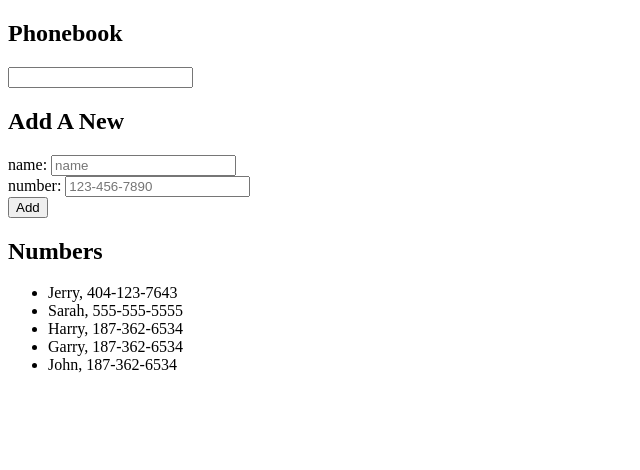
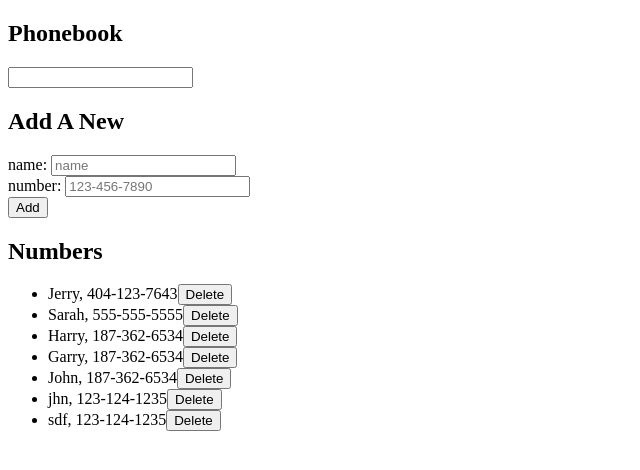
Before and after one commit to Jonathanpatinocs/reactapp, a React (Vite) app in the folder part2/phonebook/: page / in a window 1280 px wide. Before the commit this address had no page. Shown: the top 470 px of the page, without its empty margins (0-640 px from the left). Built offline with nearby package versions, Linux system fonts and the light colour scheme; data requests are answered from the project's data file.

Commit message:
server module

```diff
--- a/part2/phonebook/db.json
+++ b/part2/phonebook/db.json
@@ -1,11 +1,12 @@
-{"phoneBook" : [
+{
+  "phoneBook": [
     {
-      "id":1,
+      "id": 1,
       "name": "Jerry",
       "number": "404-123-7643"
     },
     {
-      "id":2,
+      "id": 2,
       "name": "Sarah",
       "number": "555-555-5555"
     },
@@ -23,6 +24,16 @@
       "id": 5,
       "name": "John",
       "number": "187-362-6534"
+    },
+    {
+      "id": 6,
+      "name": "jhn",
+      "number": "123-124-1235"
+    },
+    {
+      "id": 7,
+      "name": "sdf",
+      "number": "123-124-1235"
     }
   ]
 }
--- a/part2/phonebook/src/App.jsx
+++ b/part2/phonebook/src/App.jsx
@@ -1,6 +1,8 @@
+/* eslint-disable react/prop-types */
 import { useState, useEffect } from 'react'
 import Name from './components/PhoneBookEntry'
-import axios from 'axios'
+
+import phonebookEntry from './services/phonebookEntry'
 
 const Filter = ({handleFilter, filter}) => {
 
@@ -9,10 +11,10 @@ const Filter = ({handleFilter, filter}) => {
   )
   }
 
-const PhoneBookView = ({phoneBook, filter}) => {
+const PhoneBookView = ({phoneBook, filter, deleteEntry}) => {
   return (
     phoneBook.filter(entry => entry.name.toLowerCase().includes(filter)).map(phoneEntry =>
-      <Name name={phoneEntry.name} key={phoneEntry.id} number = {phoneEntry.number}/>
+      <Name name={phoneEntry.name} key={phoneEntry.id} number = {phoneEntry.number} deleteEntry={()=>deleteEntry(phoneEntry.id)}/>
     )
   )
 }
@@ -25,8 +27,8 @@ function App() {
   const [filter, setFilter] = useState('')
 
   useEffect(()=> {
-    axios.get('http://localhost:3001/phoneBook')
-    .then(response => setPhoneBook(response.data))
+    phonebookEntry.getAll()
+    .then(response => setPhoneBook(response))
   },[])
   const handleFilter = (event) => {
     setFilter(event.target.value)
@@ -49,11 +51,30 @@ function App() {
   const add = (event) => {
     addPhoneName(event)
     addPhoneNumber(event)
+    const newPhoneEntry =
+    {
+      id: phoneBook.length + 1,
+      name: newName,
+      number: newPhoneNumber
+    }
+    console.log(newPhoneEntry);
     if (phoneBook.map(entry => entry.name.toLowerCase()).includes(newName.toLowerCase())) {
       alert(`${newName} is already added to the phonebook`)
     } else {
-    setPhoneBook(phoneBook.concat({id: phoneBook.length + 1, name: newName, number: newPhoneNumber}))
+    phonebookEntry
+    .create(newPhoneEntry)
+    .then(phoneEntry => {
+      setPhoneBook(phoneBook.concat(phoneEntry))
+    })
     }
+  }
+  const deleteEntry = (id) => {
+    const entry = phoneBook.find(entry => entry.id === id)
+    console.log(entry);
+    phonebookEntry
+    .deleteEntry(entry)
+    .catch(error => console.log(error))
+
   }
   return (
     <div>
@@ -73,7 +94,7 @@ function App() {
       </form>
       <h2>Numbers</h2>
       <ul>
-        <PhoneBookView phoneBook={phoneBook} filter={filter}/>
+        <PhoneBookView phoneBook={phoneBook} filter={filter} deleteEntry={deleteEntry}/>
       </ul>
 
     </div>
--- a/part2/phonebook/src/components/PhoneBookEntry.jsx
+++ b/part2/phonebook/src/components/PhoneBookEntry.jsx
@@ -1,5 +1,9 @@
-const Name = ({name, number}) => {
-    return <li>{name}, {number}</li>
+/* eslint-disable react/prop-types */
+const Name = ({name, number, deleteEntry}) => {
+    return <li>
+        {name}, {number}
+        <button onClick={deleteEntry}>Delete</button>
+        </li>
 }
 
 
--- a/part2/phonebook/src/main.jsx
+++ b/part2/phonebook/src/main.jsx
@@ -1,3 +1,4 @@
+/* eslint-disable no-unused-vars */
 import React from 'react'
 import ReactDOM from 'react-dom/client'
 import App from './App.jsx'
--- /dev/null
+++ b/part2/phonebook/src/services/phonebookEntry.js
@@ -0,0 +1,21 @@
+import axios from "axios";
+const baseUrl = 'http://localhost:3001/phoneBook'
+
+const getAll = () => {
+    const request = axios.get(baseUrl)
+    return request.then(response => response.data)
+}
+
+const create = (object) => {
+    const request = axios.post(baseUrl, object)
+    return request.then(response => response.data)
+}
+
+const deleteEntry = (object) => {
+
+    const request = axios.delete(baseUrl, {data: object})
+    console.log(object);
+    return request.then(response => response.data)
+}
+
+export default {getAll, create, deleteEntry}
```
